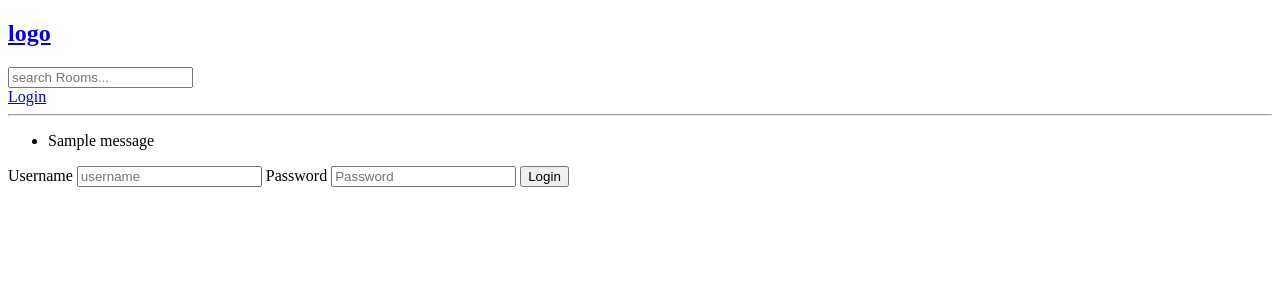
After one commit to kwabenahcode/DevHub, a Django app: page /login/ in a window 1280 px wide. The commit adds this page. Shown: the top 300 px of the page. Run offline with Django 5.2, Linux system fonts and the light colour scheme; tables that the repository leaves empty hold one stand-in row (values such as "Sample post"); one stand-in notice (Sample message) is shown.

Commit message:
adding login

```diff
--- a/devHub/core/templates/core/home.html
+++ b/devHub/core/templates/core/home.html
@@ -24,12 +24,14 @@
 </div>
 
 <div>
+    <h5>{{room_count}} room(s) available</h5>
     <span><a href="{%url 'create-room'%}">create Room</a></span>
     {% for room in rooms %}
         <div>
             <small>@{{room.host}}</small>
             <hr />
             {{room.id}}__<a href='{% url "room" room.id %}'>{{room.name}}</a>
+
             <a href="{% url 'update-room' room.id%}">Edit</a>
             <a href="{% url 'delete-room' room.id%}">Delete</a>
         </div>
--- /dev/null
+++ b/devHub/core/templates/core/login_register.html
@@ -0,0 +1,18 @@
+{% extends 'main.html'%}
+
+{% block content %}
+    <div>
+        <form method='POST' action=''>
+        {% csrf_token %}
+
+        <lable>Username</lable>
+        <input type='text' name='username' Placeholder='username'/>
+
+        <lable>Password</lable>
+        <input type='password' name='password' Placeholder='Password'/>
+        <input type='submit' value='Login'/>
+
+        </form>
+    </div>
+
+{% endblock %}
--- a/devHub/core/urls.py
+++ b/devHub/core/urls.py
@@ -3,6 +3,7 @@ from .views import *
 
 
 urlpatterns = [
+    path('login/', loginPage, name='login'),
     path('home/', Home, name='home'),
     path('room/<int:pk>/', room, name='room'),
     path('create-room/', createRoom, name='create-room'),
--- a/devHub/core/views.py
+++ b/devHub/core/views.py
@@ -1,12 +1,40 @@
 from django.shortcuts import render, redirect
+from django.db.models import Q
 from .models import *
 from .forms import *
 
+from django.contrib.auth import authenticate, login, logout
+from django.contrib.auth.models import User
+from django.contrib import messages
+
+def loginPage(request):
+
+    if request.method == 'POST':
+        username = request.POST.get('username')
+        password = request.POST.get('password')
+        try:
+            user = User.objects.get(username=username)
+        except:
+            messages.error(request, "User does not exist")
+        user = authenticate(request, username=username, password=password)
+        if user is not None:
+            login(request, user)
+            return redirect('home')
+        else:
+            messages.error(request, "Username or password does not exist")
+    context = {}
+    return render(request, 'core/login_register.html', context)
+
 def Home(request):
-    q = request.GET.get('q')
-    rooms = Room.objects.filter(topic__name=q)
+    q = request.GET.get('q') if request.GET.get('q') != None else ""
+    rooms = Room.objects.filter(
+        Q(topic__name__icontains=q) |
+        Q(name__icontains=q) |
+        Q(description__icontains=q)
+        )
     topics = Topic.objects.all()
-    context = {"rooms":rooms, 'topics':topics}
+    room_count = rooms.count()
+    context = {"rooms":rooms, 'topics':topics, "room_count":room_count}
     return render(request, 'core/home.html', context)
 
 def room(request, pk):
--- a/devHub/templates/main.html
+++ b/devHub/templates/main.html
@@ -11,6 +11,13 @@
     <body>
 
         {% include "navbar.html" %}
+            {% if messages %}
+    <ul class="messages">
+        {% for message in messages %}
+        <li>{{ message }}</li>
+        {% endfor %}
+    </ul>
+    {% endif %}
         {% block content %}
 
         {% endblock  %}
--- a/devHub/templates/navbar.html
+++ b/devHub/templates/navbar.html
@@ -1,5 +1,12 @@
 <a href="/home/">
     <h2>logo</h2>
 </a>
+<form method="GET" action=' {% url "home" %}'>
+<input type='text' name='q' Placeholder='search Rooms...'/>
+
+</form>
+
+
+<a href='{% url "login" %}'>Login</a>
 
 <hr />
```
